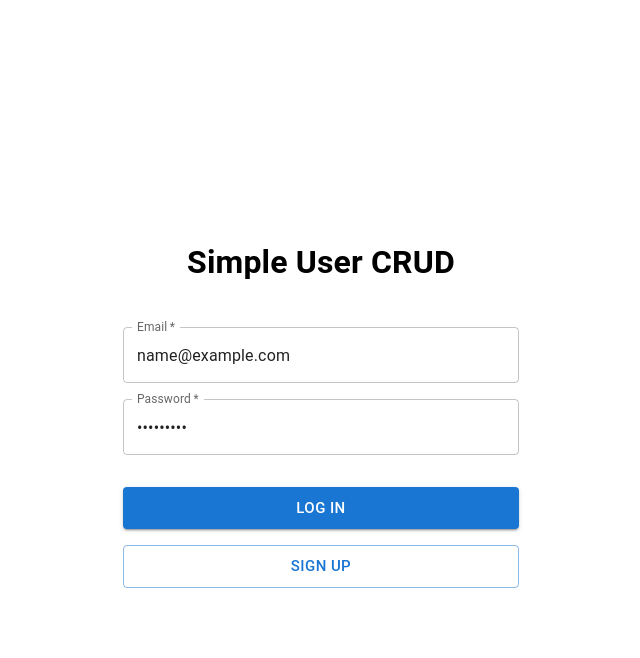
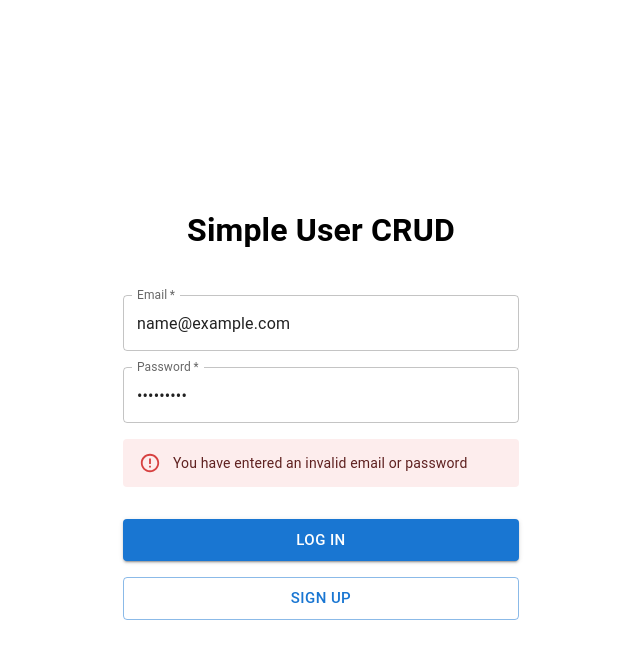
Before and after one commit to tallescorradini/nestjs-practice-ui, a Next.js app: page / in a window 1280 px wide. Both pictures are taken after typing "name@example.com", "Sample123" into the empty fields and a click on the button "LOG IN". Shown: the top 658 px of the page, without its empty margins (319-959 px from the left). Built offline with nearby package versions, Linux system fonts and the light colour scheme; no server answers.

Commit message:
feat(Home): add form submission validation message

```diff
--- a/pages/index.tsx
+++ b/pages/index.tsx
@@ -5,6 +5,7 @@ import Container from "@mui/material/Container";
 import TextField from "@mui/material/TextField";
 import Grid from "@mui/material/Grid";
 import Box from "@mui/material/Box";
+import Alert from "@mui/material/Alert";
 import { useState } from "react";
 import { useRouter } from "next/router";
 
@@ -20,6 +21,9 @@ const Home: NextPage = () => {
   });
   const router = useRouter();
 
+  const [formSubmissionErrorMessage, setFormSubmissionErrorMessage] =
+    useState("");
+
   function handleInputChange(event: React.ChangeEvent<HTMLInputElement>) {
     const fieldName = event.target.name;
     const fieldValue = event.target.value;
@@ -27,6 +31,8 @@ const Home: NextPage = () => {
       ...state,
       [fieldName]: fieldValue,
     }));
+
+    if (formSubmissionErrorMessage) setFormSubmissionErrorMessage("");
   }
 
   async function handleFormSubmit(event: React.FormEvent<HTMLFormElement>) {
@@ -41,9 +47,11 @@ const Home: NextPage = () => {
         body: JSON.stringify(userCredentials),
       });
 
+      if (!response.ok)
+        throw new Error("You have entered an invalid email or password");
+
       const { accessToken } = await response.json();
 
-      if (!accessToken) return;
       document.cookie = `accessToken=${accessToken}; Expires=${new Date(
         9999,
         0,
@@ -51,10 +59,17 @@ const Home: NextPage = () => {
       ).toUTCString()}; Secure`;
 
       router.push("/profile");
-    } catch (error) {
+    } catch (error: any) {
       // TODO: handle login error
+      setFormSubmissionErrorMessage(error.message);
     }
   }
+
+  const FormSubmissionAlert = formSubmissionErrorMessage ? (
+    <Grid item xs={12}>
+      <Alert severity="error">{formSubmissionErrorMessage}</Alert>
+    </Grid>
+  ) : null;
 
   return (
     <Container maxWidth="xs">
@@ -105,6 +120,8 @@ const Home: NextPage = () => {
             />
           </Grid>
 
+          {FormSubmissionAlert}
+
           <Grid item xs={12} sx={{ mt: 2 }}>
             <Button type="submit" variant="contained" size="large" fullWidth>
               Log in
```
